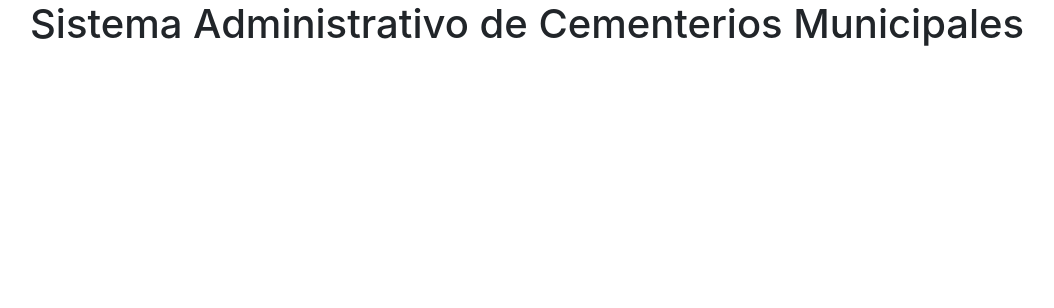
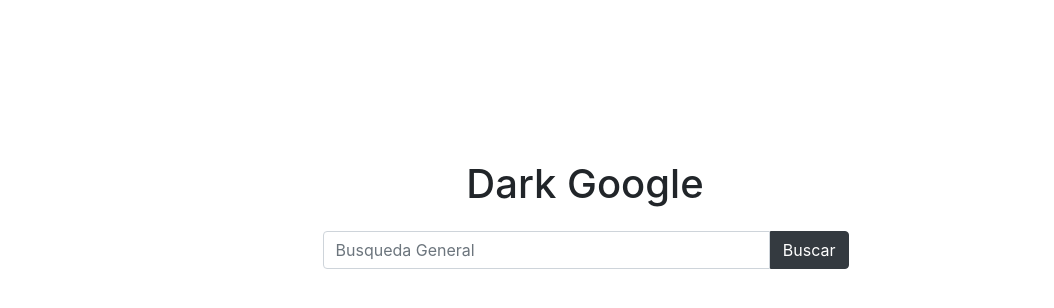
Before and after one commit to jobs2021/CementerioMunicipal, a PHP site: page /CementerioMunicipal/ in a window 1280 px wide. Shown: the part 56-364 px from the top of the page, without its empty margins (55-1109 px from the left). Run offline with PHP 8.4, Linux system fonts and the light colour scheme.

Commit message:
Dark Google

```diff
--- a/Views/templates/cementerios/parcelas.php
+++ b/Views/templates/cementerios/parcelas.php
@@ -31,6 +31,7 @@
                             <th scope="col">#</th>
                             <th scope="col">Numero</th>
                             <th scope="col">Poligono</th>
+                            <th scope="col">Titular</th>
                             <th scope="col">Nichos</th>
                             <th scope="col" style="width: 125px;"><a class="hidden">Acciones___</a></th>
                         </tr>
@@ -40,6 +41,7 @@
                             <td scope="row">1</td>
                             <td>001</td>
                             <td>004</td>
+                            <td>Juanito Firulais</td>
                             <td>4</td>
                             <td class="text-right">
                                 <div class="row-btn">
@@ -53,6 +55,7 @@
                             <td scope="row">2</td>
                             <td>002</td>
                             <td>008</td>
+                            <td>Pedro Firulais</td>
                             <td>2</td>
                             <td class="text-right">
                                 <div class="row-btn">
@@ -66,6 +69,7 @@
                             <td scope="row">3</td>
                             <td>007</td>
                             <td>002</td>
+                            <td>Josesito Firulais</td>
                             <td>1</td>
                             <td class="text-right">
                                 <div class="row-btn">
--- a/Views/templates/inicio.php
+++ b/Views/templates/inicio.php
@@ -5,8 +5,18 @@
 <!-- aca ira todo el codigo html de la vista-->
 
   <div class="container">
-  	<h1>Sistema Administrativo de Cementerios Municipales</h1>
-  </div>
+  	<div class="row justify-content-center" style="margin-top: 20vh">
+  	<h1>Dark Google</h1>
+  		<form class="form-inline justify-content-center padding-top-15 padding-bottom-15 col-12" method="GET" action="<?php echo $server;?>/parcelas">
+                <div class="input-group col-6">
+                    <input type="text" class="form-control" name="busqueda" placeholder="Busqueda General">
+                    <div class="input-group-prepend rounded">
+						<button type ="submit" class="btn btn-dark rounded-right">Buscar</button>
+					</div>
+				</div>
+            </form>
+</div>
+	</div>
 
 <!---hasta aca -->
 
```
Also changed, not shown: Views/templates/inhumaciones/traslado.php (+4 -12 lines).
